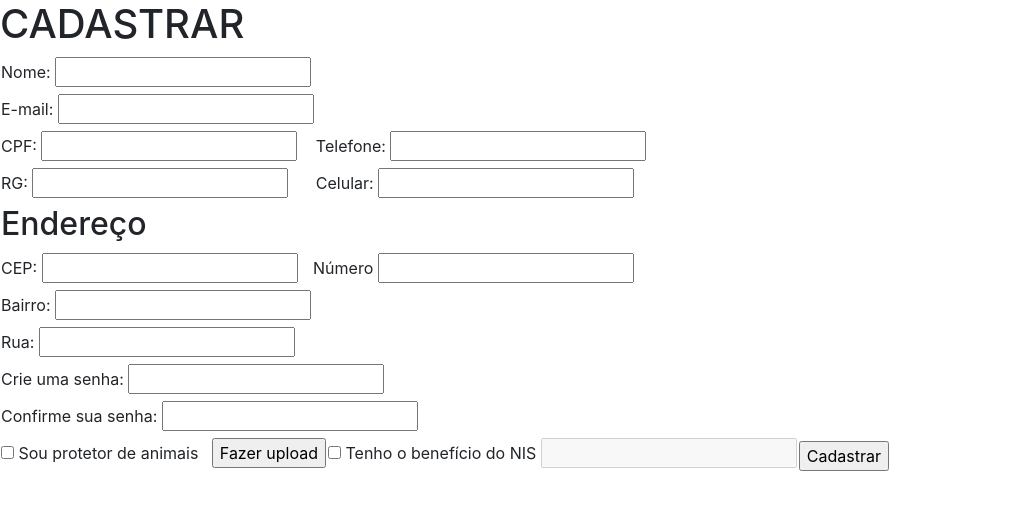
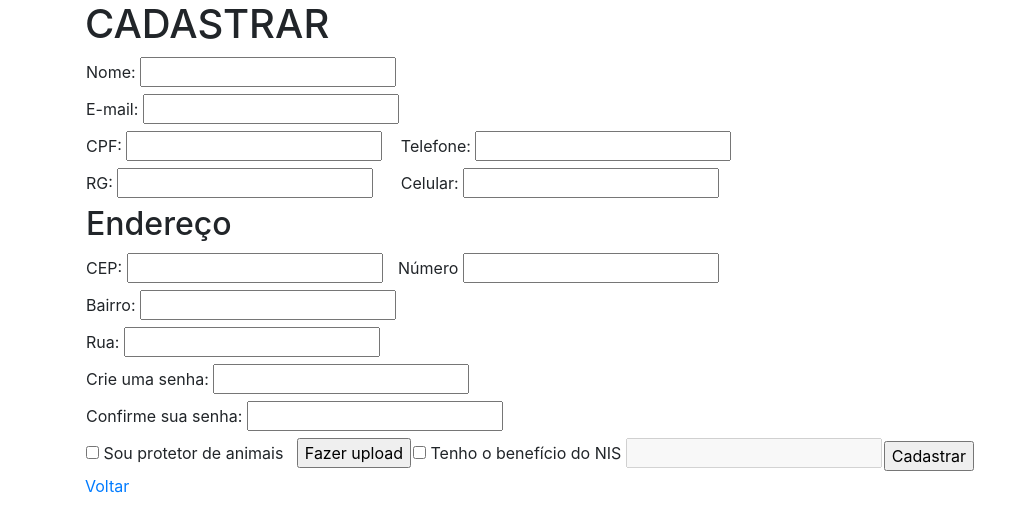
Before and after one commit to Lonlas/CastraPet, a PHP site: page /CastraPet/view/cadastro.php in a window 1280 px wide. Shown: the top 532 px of the page, without its empty margins (0-1036 px from the left). Run offline with PHP 8.4, Linux system fonts and the light colour scheme; some libraries are stand-ins or nearby versions.

Commit message:
Div container e botão voltar 02.04.22

```diff
--- a/view/cadastro.php
+++ b/view/cadastro.php
@@ -11,6 +11,7 @@
 </head>
 <body>
     <!-- CORPO -->
+    <div class="container">
         <form method="post" action="#">
             <h1>CADASTRAR</h1>
             <table>
@@ -117,6 +118,10 @@
                 </tbody>
             </table>
         </form>
+        <div>
+            <a href="#">Voltar</a>
+        </div>
+    </div>
     <!-- /CORPO -->
 
     <!-- EXTENSÃO BOOTSTRAP -->
```
Lines whose indentation alone changed are shown as unchanged.
